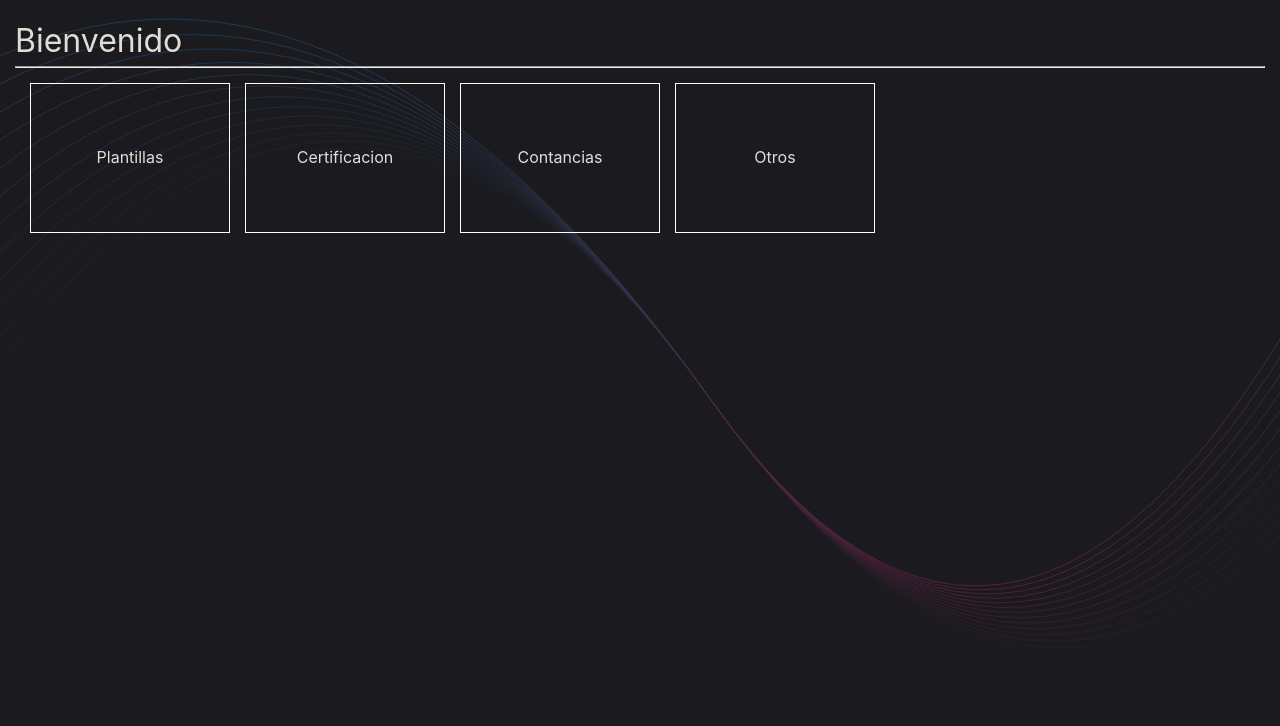
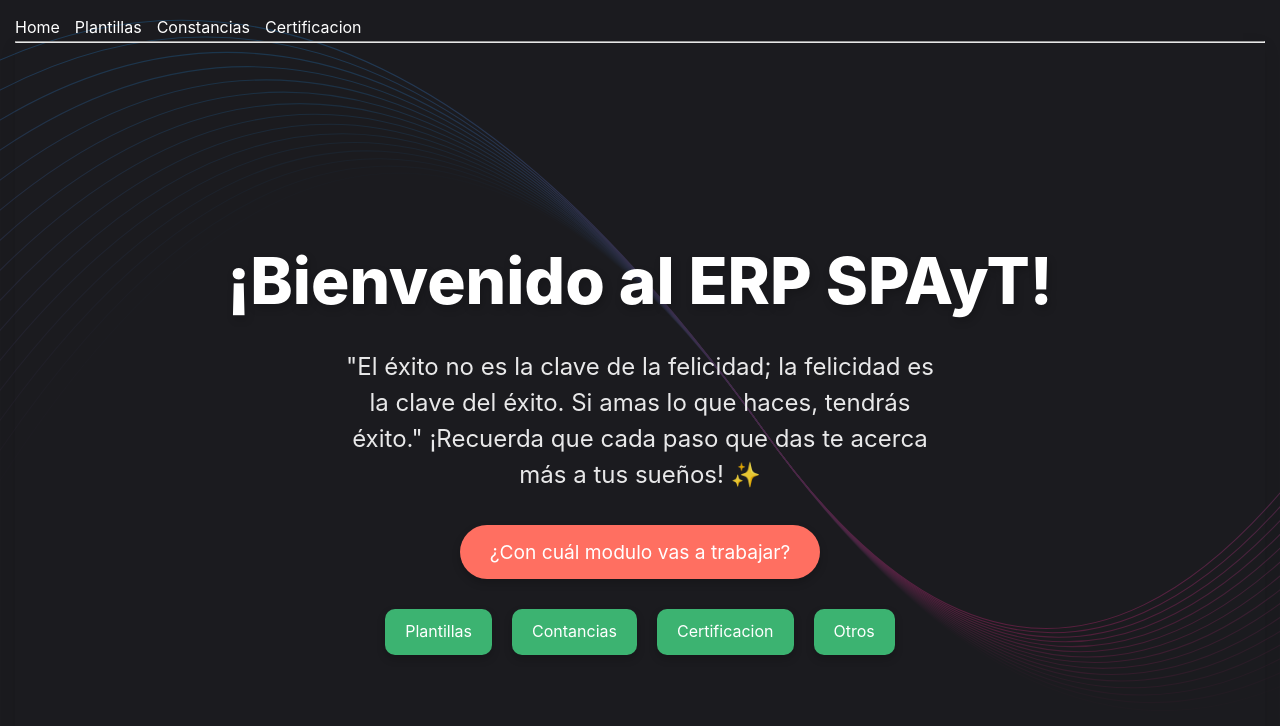
Before and after one commit to arm-code/electron-erp-spayt, a React (Vite) app in the folder src/renderer/: page / in a window 1280 px wide. Shown: the top 726 px of the page. Built offline with nearby package versions, Linux system fonts and the light colour scheme.

Commit message:
adding pages and styles

```diff
--- a/package.json
+++ b/package.json
@@ -21,7 +21,8 @@
     "@electron-toolkit/preload": "^3.0.1",
     "@electron-toolkit/utils": "^3.0.0",
     "electron-updater": "^6.1.7",
-    "react-router-dom": "^6.28.0"
+    "react-router-dom": "^6.28.0",
+    "styled-components": "^6.1.13"
   },
   "devDependencies": {
     "@electron-toolkit/eslint-config": "^1.0.2",
--- a/src/renderer/src/App.jsx
+++ b/src/renderer/src/App.jsx
@@ -1,14 +1,11 @@
+import { AppRoutes } from "./routes/AppRoutes"
+import { NavBar } from "./UI/nav/NavBar"
+
 export const App = () => {
   return (
     <>
-      <h1>Bienvenido</h1>
-      <hr />
-      <div className="modules-container">
-        <div className="module">Plantillas</div>
-        <div className="module">Certificacion</div>
-        <div className="module">Contancias</div>
-        <div className="module">Otros</div>
-      </div>
+     <NavBar/>
+      <AppRoutes/>
     </>
   )
 }
--- /dev/null
+++ b/src/renderer/src/UI/nav/NavBar.jsx
@@ -0,0 +1,25 @@
+import React from 'react'
+import { Link } from 'react-router-dom'
+import { Nav } from './NavBar.styles'
+
+export const NavBar = () => {
+  return (
+    <Nav>
+      <ul>
+        <li>
+          <Link to="/">Home</Link>
+        </li>
+        <li>
+          <Link to="/plantillas">Plantillas</Link>
+        </li>
+        <li>
+          <Link to="/constancias">Constancias</Link>
+        </li>
+        <li>
+          <Link to="/certificacion">Certificacion</Link>
+        </li>
+      </ul>
+      <hr />
+    </Nav>
+  )
+}
--- /dev/null
+++ b/src/renderer/src/UI/nav/NavBar.styles.jsx
@@ -0,0 +1,21 @@
+import styled from 'styled-components'
+
+export const Nav = styled.nav`
+  width: 100%;
+
+  ul {
+    display: flex;
+    flex-direction: row;
+    gap: 15px;
+    padding: 0;
+  }
+
+  ul li {
+    list-style: none;
+  }
+
+  a {
+    text-decoration: none;
+    color: white;
+  }
+`
--- /dev/null
+++ b/src/renderer/src/certificacion/CertificacionPage.jsx
@@ -0,0 +1,7 @@
+import React from 'react'
+
+export const CertificacionPage = () => {
+  return (
+    <div>CertificacionPage</div>
+  )
+}
--- /dev/null
+++ b/src/renderer/src/constancias/ConstanciasPage.jsx
@@ -0,0 +1,7 @@
+import React from 'react'
+
+export const ConstanciasPage = () => {
+  return (
+    <div>ConstanciasPage</div>
+  )
+}
--- /dev/null
+++ b/src/renderer/src/home/Home.jsx
@@ -0,0 +1,25 @@
+import React from 'react'
+import { FancyButton, HomeContainer, ModuleButton, ModuleContainer, Subtitle, Title } from './Home.styles'
+
+export const Home = () => {
+  return (
+    <HomeContainer>
+      <Title>¡Bienvenido al ERP SPAyT!</Title>
+      <Subtitle>
+        "El éxito no es la clave de la felicidad; la felicidad es la clave del éxito. Si amas lo que
+        haces, tendrás éxito." ¡Recuerda que cada paso que das te acerca más a tus sueños! ✨
+      </Subtitle>
+      <FancyButton>¿Con cuál modulo vas a trabajar?</FancyButton>
+
+      {/* Nuevo contenedor de botones de módulos */}
+      <ModuleContainer>
+        <ModuleButton to = '/plantillas' >Plantillas</ModuleButton>
+        <ModuleButton to = '/constancias' >Contancias</ModuleButton>
+        <ModuleButton to = '/certificacion' >Certificacion</ModuleButton>
+        <ModuleButton to = '/' >Otros</ModuleButton>
+      </ModuleContainer>
+    </HomeContainer>
+  )
+}
+
+export default Home
--- /dev/null
+++ b/src/renderer/src/home/Home.styles.jsx
@@ -0,0 +1,77 @@
+import { Link } from 'react-router-dom';
+import styled from 'styled-components';
+
+// Estilos para el contenedor principal
+export const HomeContainer = styled.div`
+  display: flex;
+  flex-direction: column;
+  align-items: center;
+  justify-content: center;
+  height: 100vh;
+  color: #fff;
+  text-align: center;
+  padding: 20px;
+  box-shadow: 0 4px 15px rgba(0, 0, 0, 0.1);
+`;
+
+// Estilos para el título
+export const Title = styled.h1`
+  font-size: 4rem;
+  font-weight: 800;
+  margin-bottom: 1rem;
+  text-shadow: 2px 4px 8px rgba(0, 0, 0, 0.2);
+`;
+
+// Estilos para el subtítulo
+export const Subtitle = styled.p`
+  font-size: 1.5rem;
+  max-width: 600px;
+  line-height: 1.5;
+  margin-bottom: 2rem;
+  opacity: 0.9;
+`;
+
+// Estilos para el botón
+export const FancyButton = styled.div`
+  background-color: #ff6f61;
+  color: #fff;
+  border: none;
+  border-radius: 50px;
+  padding: 12px 30px;
+  font-size: 1.2rem;
+  transition: transform 0.3s, box-shadow 0.3s;
+  box-shadow: 0 4px 8px rgba(0, 0, 0, 0.2);
+
+
+`;
+
+// Nuevo contenedor de módulos
+export const ModuleContainer = styled.div`
+  display: flex;
+  justify-content: center;
+  gap: 20px;
+  margin-top: 30px;
+`;
+
+// Estilos para los botones de módulo
+export const ModuleButton = styled(Link)`
+  background-color: #3cb371;
+  color: #fff;
+  border: none;
+  border-radius: 10px;
+  padding: 10px 20px;
+  font-size: 1rem;
+  cursor: pointer;
+  transition: background-color 0.3s, transform 0.3s;
+  box-shadow: 0 4px 8px rgba(0, 0, 0, 0.2);
+    text-decoration: none;
+
+  &:hover {
+    background-color: #2e8b57;
+    transform: translateY(-3px);
+  }
+
+  &:active {
+    transform: translateY(1px);
+  }
+`;
--- a/src/renderer/src/main.jsx
+++ b/src/renderer/src/main.jsx
@@ -3,9 +3,12 @@ import './assets/main.css'
 import React from 'react'
 import ReactDOM from 'react-dom/client'
 import App from './App'
+import { BrowserRouter } from 'react-router-dom'
 
 ReactDOM.createRoot(document.getElementById('root')).render(
   <React.StrictMode>
-    <App />
+    <BrowserRouter>
+      <App />
+    </BrowserRouter>
   </React.StrictMode>
 )
--- /dev/null
+++ b/src/renderer/src/routes/AppRoutes.jsx
@@ -0,0 +1,17 @@
+import React from 'react'
+import { Route, Routes } from 'react-router-dom'
+import { Home } from '../home/Home'
+import { PlantillasPage } from '../plantillas/PlantillasPage'
+import { ConstanciasPage } from '../constancias/ConstanciasPage'
+import { CertificacionPage } from '../certificacion/CertificacionPage'
+
+export const AppRoutes = () => {
+  return (
+    <Routes>
+      <Route path="/" element={<Home />} />
+      <Route path="/plantillas" element={<PlantillasPage />} />
+      <Route path="/constancias" element={<ConstanciasPage />} />
+      <Route path="/certificacion" element={<CertificacionPage />} />
+    </Routes>
+  )
+}
```
Also changed, not shown: 2 other files (tests, documents, lock files or other folders).
